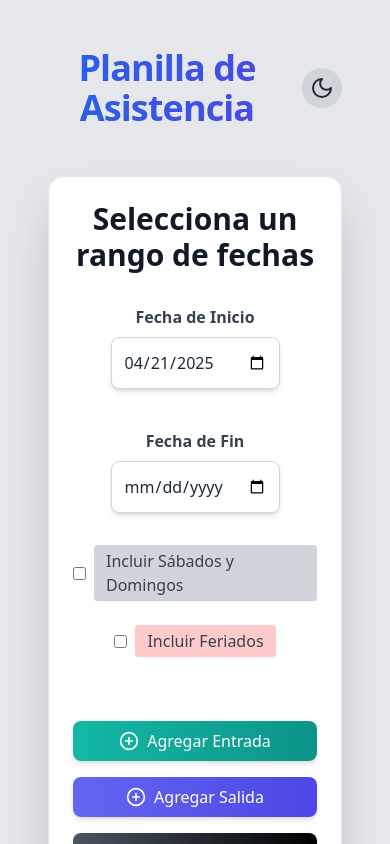
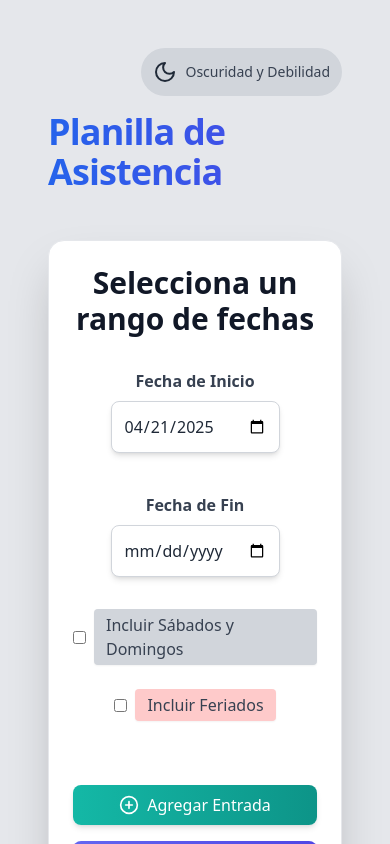
Before and after one commit to Famormino/Panillarda-2.0, a React (Vite) app: page / in a window 390 px wide. Shown: the top 844 px of the page. Built offline with nearby package versions, Linux system fonts and the light colour scheme; no server answers.

Commit message:
puliendo responsive

```diff
--- a/src/App.tsx
+++ b/src/App.tsx
@@ -5,9 +5,9 @@ import { Toaster } from "react-hot-toast";
 const App: React.FC = () => {
     return (
         <div>
-            <div className="min-h-screen flex flex-col items-center justify-start bg-gray-200 p-12 dark:bg-gray-900">
-                <Title text="Planilla de Asistencia" />
+            <div className="min-h-screen flex flex-col bg-gray-200 p-12 dark:bg-gray-900">
                 <div className="w-full ">
+                    <Title text="Planilla de Asistencia" />
                     <Toaster position="top-right" />
                     <DateSelector />
                 </div>
--- a/src/components/DateSelector.tsx
+++ b/src/components/DateSelector.tsx
@@ -365,8 +365,6 @@ const DateSelector: React.FC = () => {
             </div>
 
             <div className="mt-6 flex flex-col sm:flex-row flex-wrap gap-4 justify-center w-full">
-                {/* Estilo base compartido */}
-
                 <button
                     onClick={handleAddEntrada}
                     className={`${baseBtnStyle} bg-gradient-to-r from-teal-500 to-teal-600 hover:from-teal-600 hover:to-teal-700`}
@@ -389,7 +387,7 @@ const DateSelector: React.FC = () => {
                 )}
                 <button
                     onClick={() => setShowModal(true)}
-                    className={`${baseBtnStyle} bg-gradient-to-r from-gray-600 to-black hover:from-black hover:to-gray-800`}
+                    className={`${baseBtnStyle} bg-gradient-to-r from-purple-500 to-purple-600 hover:from-purple-600 hover:to-purple-700`}
                 >
                     <PlusCircle size={20} /> Agregar Feriado Manualmente
                 </button>
--- a/src/components/Title.tsx
+++ b/src/components/Title.tsx
@@ -1,6 +1,5 @@
-import React, { JSX } from "react";
+import React, { JSX, useEffect, useState } from "react";
 import { Moon, Sun } from "lucide-react";
-import { useState, useEffect } from "react";
 
 type TitleProps = {
     text: string;
@@ -13,10 +12,16 @@ const Title: React.FC<TitleProps> = ({
     className = "",
     as: Component = "h1",
 }) => {
-    const [darkMode, setDarkMode] = useState(false);
+    // Leer valor inicial de localStorage
+    const [darkMode, setDarkMode] = useState(() => {
+        const stored = localStorage.getItem("darkMode");
+        return stored === "true"; // transforma string a boolean
+    });
 
+    // Aplicar la clase y guardar en localStorage cuando cambia
     useEffect(() => {
         document.documentElement.classList.toggle("dark", darkMode);
+        localStorage.setItem("darkMode", darkMode.toString());
     }, [darkMode]);
 
     const baseStyles = `
@@ -25,24 +30,16 @@ const Title: React.FC<TitleProps> = ({
         from-blue-600 to-indigo-600 dark:from-blue-400 dark:to-indigo-400
         cursor-pointer transition-transform duration-300 ease-in-out
         hover:scale-105 hover:rotate-[-0.5deg]
-        relative inline-block
-        after:content-[''] after:absolute after:left-0
-        after:bottom-[-12px] after:w-full after:h-1
-        after:bg-indigo-500 dark:after:bg-indigo-400
-        after:transform after:scale-x-0 hover:after:scale-x-100
-        after:origin-left after:transition-transform after:duration-500
     `;
 
     return (
-        <div className="flex items-center justify-between mb-12">
-            <Component
-                className={`${baseStyles} ${className} text-center mx-auto`}
-            >
-                {text}
-            </Component>
+        <div className="mb-12">
+            {/* Toggle en la parte superior derecha */}
+            <div className="flex justify-end mb-4">
+                <div className="flex items-center gap-2">
                     <button
                         onClick={() => setDarkMode(!darkMode)}
-                className="ml-4 p-2 rounded-full bg-gray-300 dark:bg-gray-700 hover:bg-gray-400 dark:hover:bg-gray-600 transition"
+                        className="p-3 gap-2 flex items-center rounded-full bg-gray-300 dark:bg-gray-700 hover:bg-gray-400 dark:hover:bg-gray-600 transition"
                         title="Cambiar modo"
                     >
                         {darkMode ? (
@@ -50,7 +47,21 @@ const Title: React.FC<TitleProps> = ({
                         ) : (
                             <Moon size={24} className="text-gray-800" />
                         )}
+                        <span className="text-sm font-medium text-gray-700 dark:text-gray-300">
+                            {darkMode
+                                ? "Luz y Fuerza"
+                                : "Oscuridad y Debilidad"}
+                        </span>
                     </button>
+                </div>
+            </div>
+
+            {/* Título centrado */}
+            <Component
+                className={`${baseStyles} ${className} flex justify-center`}
+            >
+                {text}
+            </Component>
         </div>
     );
 };
```
Lines whose indentation alone changed are shown as unchanged.
